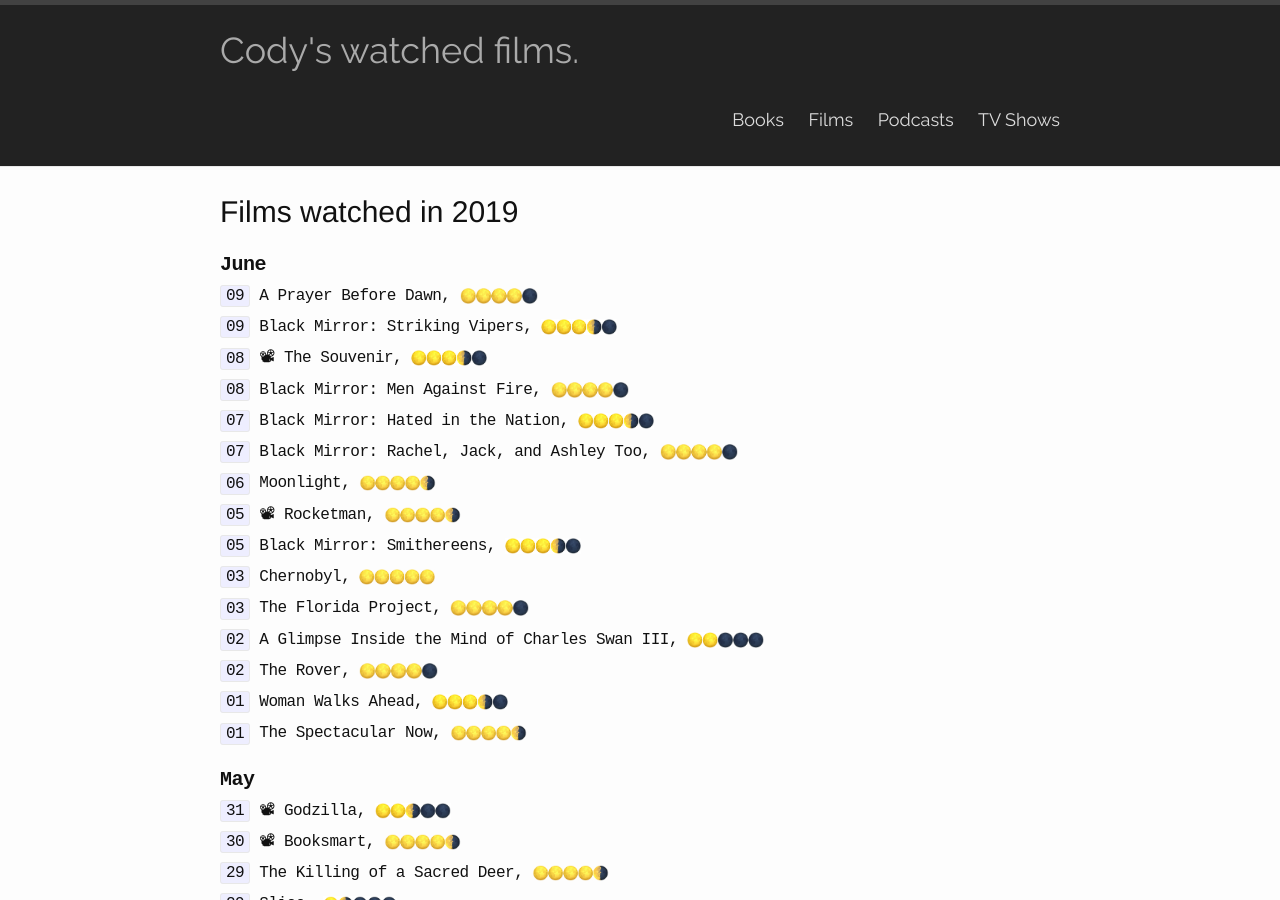
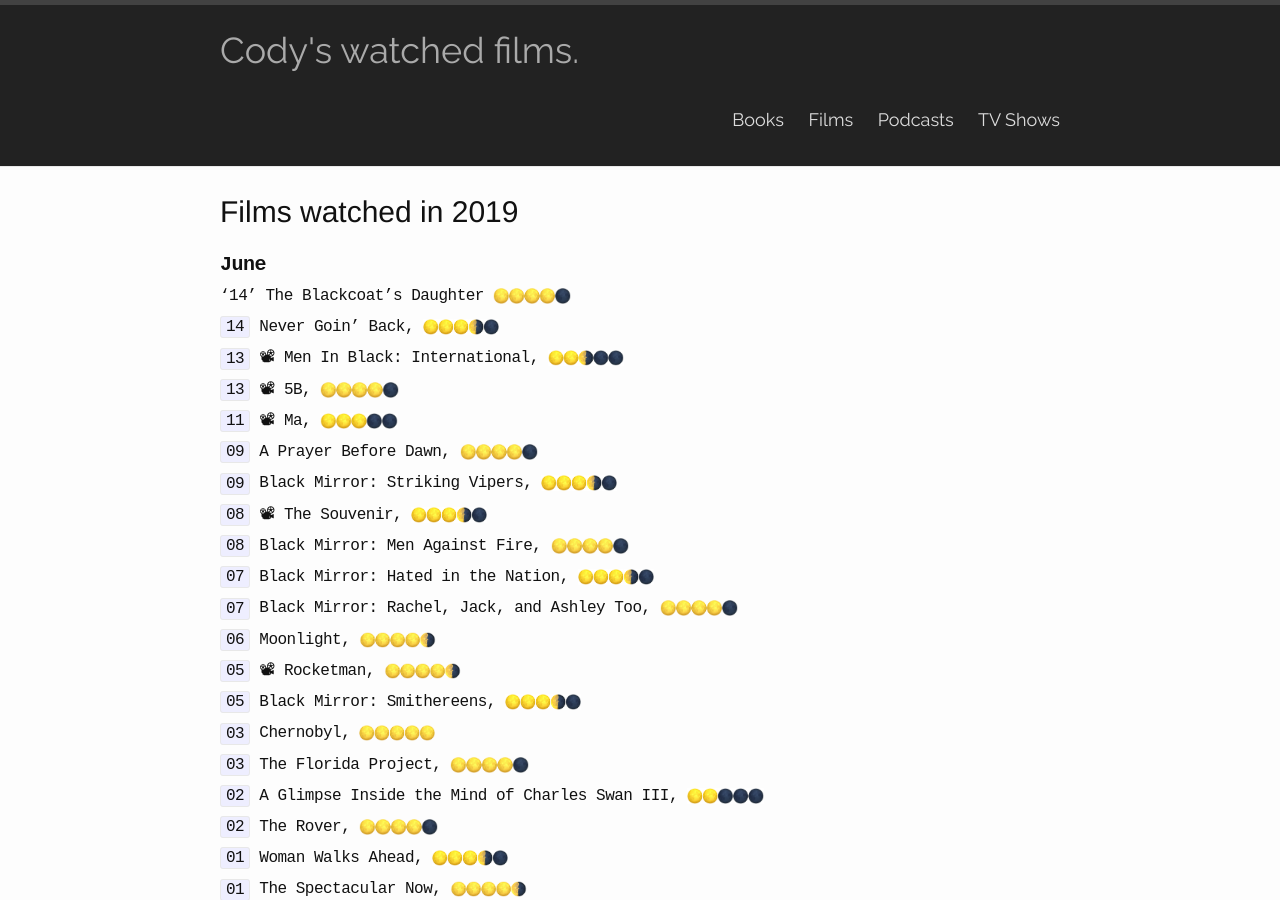
Before and after one commit to codydalerodgers/personal-blog, a Jekyll site: the page built from _films/2019.md, in a window 1280 px wide and 900 px high. Built offline with Jekyll 4.4.1, drawn with Linux system fonts in a browser that asks for light colours.

Commit message:
Adding new entries

```diff
--- a/_films/2019.md
+++ b/_films/2019.md
@@ -4,38 +4,48 @@
 title: Films watched in 2019
 ---
 ## June
-`09` A Prayer Before Dawn, {{site.four}}
+'14' The Blackcoat's Daughter {{ site.four }}
 
-`09` Black Mirror: Striking Vipers, {{site.threehalf}}
+`14` Never Goin' Back, {{ site.threehalf }}
 
-`08` 📽 The Souvenir, {{site.threehalf}}
+`13` 📽 Men In Black: International, {{ site.twohalf }}
 
-`08` Black Mirror: Men Against Fire, {{site.four}}
+`13` 📽 5B, {{ site.four }}
 
-`07` Black Mirror: Hated in the Nation, {{site.threehalf}}
+`11` 📽 Ma, {{ site.three }}
 
-`07` Black Mirror: Rachel, Jack, and Ashley Too, {{site.four}}
+`09` A Prayer Before Dawn, {{ site.four }}
 
-`06` Moonlight, {{site.fourhalf}}
+`09` Black Mirror: Striking Vipers, {{ site.threehalf }}
 
-`05` 📽 Rocketman, {{site.fourhalf}}
+`08` 📽 The Souvenir, {{ site.threehalf }}
 
-`05` Black Mirror: Smithereens, {{site.threehalf}}
+`08` Black Mirror: Men Against Fire, {{ site.four }}
 
-`03` Chernobyl, {{site.five}}
+`07` Black Mirror: Hated in the Nation, {{ site.threehalf }}
 
-`03` The Florida Project, {{site.four}}
+`07` Black Mirror: Rachel, Jack, and Ashley Too, {{ site.four }}
+
+`06` Moonlight, {{ site.fourhalf }}
+
+`05` 📽 Rocketman, {{ site.fourhalf }}
+
+`05` Black Mirror: Smithereens, {{ site.threehalf }}
+
+`03` Chernobyl, {{ site.five }}
+
+`03` The Florida Project, {{ site.four }}
 
 `02` A Glimpse Inside the Mind of Charles Swan III, {{ site.two }}
 
 `02` The Rover, {{ site.four }}
 
-`01` Woman Walks Ahead, {{site.threehalf}}
+`01` Woman Walks Ahead, {{ site.threehalf }}
 
 `01` The Spectacular Now, {{ site.fourhalf }}
 
 ## May
-`31` 📽 Godzilla, {{site.twohalf}}
+`31` 📽 Godzilla, {{ site.two }}
 
 `30` 📽 Booksmart, {{ site.fourhalf }}
 
--- a/_posts/2019-05-28-a24.markdown
+++ b/_posts/2019-05-28-a24.markdown
@@ -22,7 +22,7 @@
 <span class="a24_color">**The Children Act**</span> ∙
 <span class="a24_color">**Slice**</span> ∙
 <span class="a24_color">**A Prayer Before Dawn**</span> ∙
-Never Goin’ Back ∙
+<span class="a24_color">**Never Goin’ Back**</span> ∙
 <span class="a24_color">**Woman Walks Ahead**</span> ∙
 How To Talk To Girls At Parties ∙
 First Reformed ∙
@@ -43,7 +43,7 @@
 The Exception ∙
 The Lovers ∙
 <span class="a24_color">**Free Fire**</span> ∙
-The Blackcoat’s Daughter ∙
+<span class="a24_color">**The Blackcoat’s Daughter**</span> ∙
 Trespass Against Us ∙
 <span class="a24_color">**Lady Bird**</span> ∙
 <span class="a24_color">**It Comes At Night**</span> ∙
```
Also changed, not shown: 3 other files.
